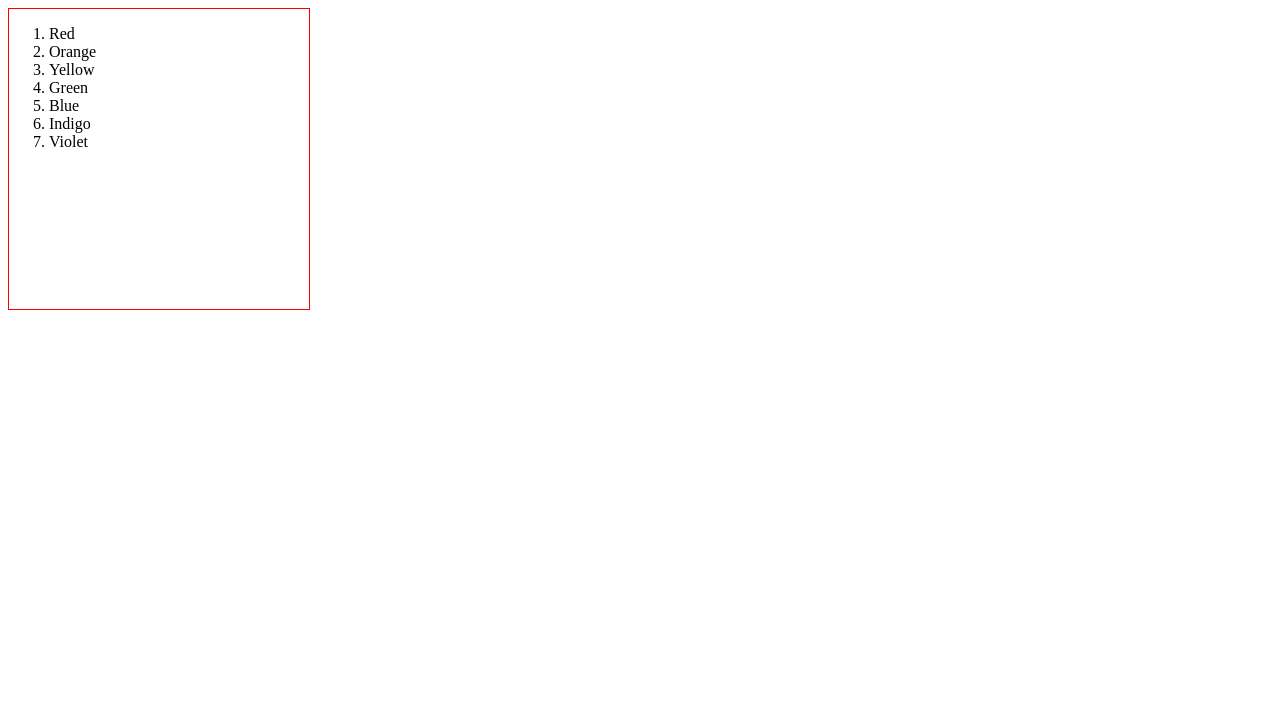
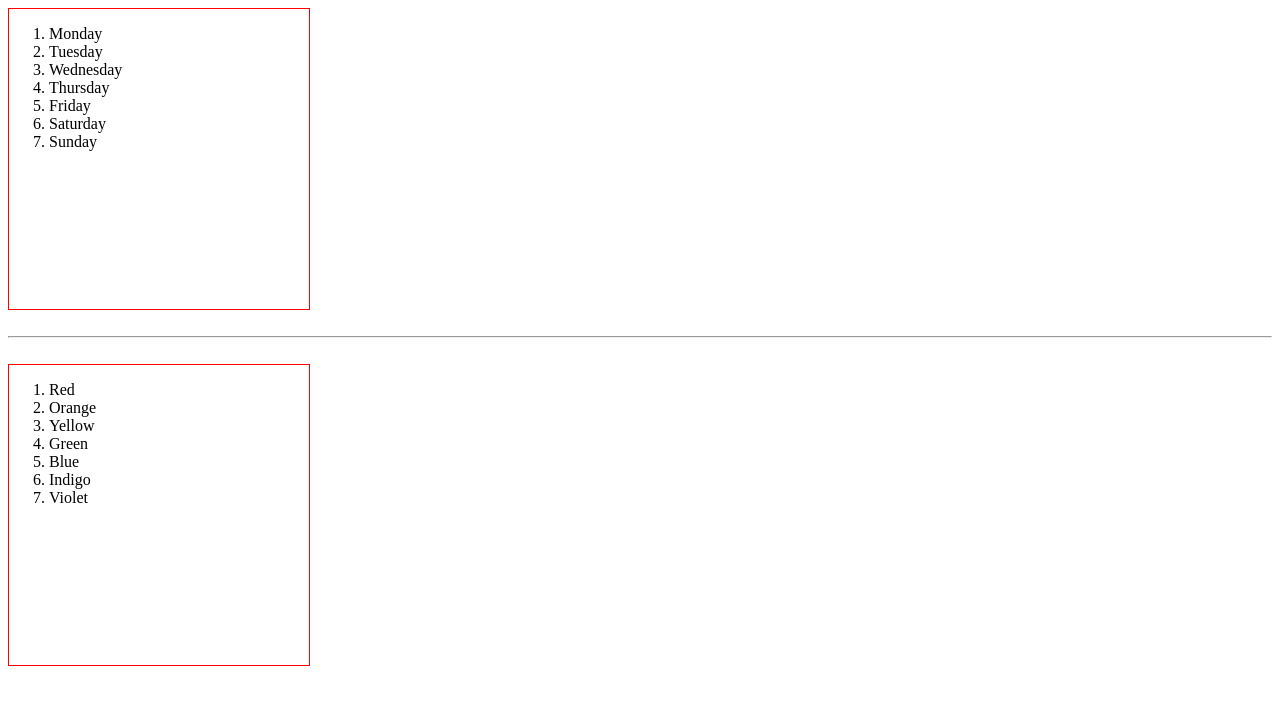
Before and after one commit to claudia-nuber/fed2020, a plain HTML site: page week3/listing/listing.html in a window 1280 px wide. Drawn offline with Linux system fonts and the light colour scheme.

Commit message:
fixed displaying second panel

```diff
--- a/week3/listing/listing.html
+++ b/week3/listing/listing.html
@@ -6,16 +6,24 @@
     <title>Document</title>
     <script src="./listing.js"></script>
     <style>
-        #messagePanel {
+        .panel {
             width: 300px;
             height: 300px;
             border: solid 1px red;
         }
 
+
+
+
     </style>
 </head>
-<body onload="populateList()">
-    <div id="messagePanel">
+<body onload="initFunctions()">
+    <div id="messagePanel1" class="panel">
+
+    </div>
+<br><hr><br>
+
+    <div id="messagePanel2" class="panel">
 
     </div>
 </body>
--- a/week3/listing/listing.js
+++ b/week3/listing/listing.js
@@ -13,6 +13,24 @@ function populateList() {
 
     htmlString += `</ol>`
 
-    document.getElementById("messagePanel").innerHTML = htmlString;
+    document.getElementById("messagePanel2").innerHTML = htmlString;
 
 }
+
+function makeAList () {
+    let daysOfTheWeek = ["Monday", "Tuesday", "Wednesday", "Thursday", "Friday", "Saturday", "Sunday"];
+    let htmlTag = `<ol>`;
+
+    for (i=0; i<daysOfTheWeek.length; i++) {
+        console.log(htmlTag);
+        htmlTag += `<li>${daysOfTheWeek[i]}</li>`;
+    }
+    htmlTag += `</ol>`
+
+    document.getElementById("messagePanel1").innerHTML = htmlTag;
+}
+
+function initFunctions(){
+    populateList();
+    makeAList();
+}
```
